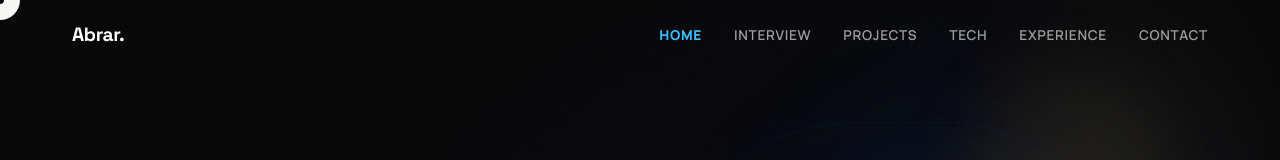
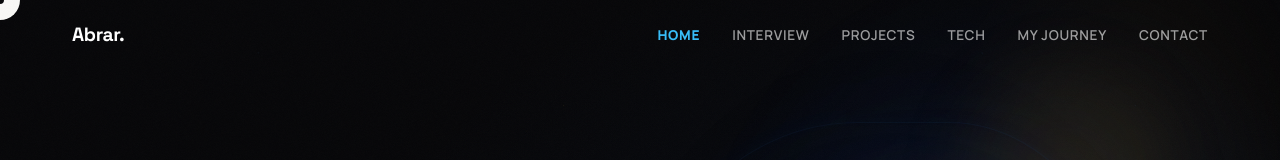
Before and after one commit to 11abrar11/My_Portfolio, a Next.js app: page / in a window 1280 px wide. Shown: the top 160 px of the page. Built offline with nearby package versions, Linux system fonts and the light colour scheme.

Commit message:
Fix navbar scrolling jumpiness and rename Experience to My Journey

```diff
--- a/src/components/Navbar/Navbar.tsx
+++ b/src/components/Navbar/Navbar.tsx
@@ -2,11 +2,13 @@
 
 import { useState, useEffect } from "react";
 import { Menu, X } from "lucide-react";
+import { useLenis } from "lenis/react";
 
 export function Navbar() {
   const [scrolled, setScrolled] = useState(false);
   const [activeSection, setActiveSection] = useState("");
   const [menuOpen, setMenuOpen] = useState(false);
+  const lenis = useLenis();
 
   useEffect(() => {
     const handleScroll = () => {
@@ -43,7 +45,11 @@ export function Navbar() {
     e.preventDefault();
     const target = document.getElementById(targetId);
     if (target) {
-      target.scrollIntoView({ behavior: "smooth" });
+      if (lenis) {
+        lenis.scrollTo(target);
+      } else {
+        target.scrollIntoView({ behavior: "smooth" });
+      }
       setMenuOpen(false); // Close menu when a link is clicked
     }
   };
@@ -76,7 +82,7 @@ export function Navbar() {
           <a href="#interview" onClick={(e) => handleScrollTo(e, "interview")} className={`navbar-link ${activeSection === "interview" ? "active" : ""}`}>Interview</a>
           <a href="#projects" onClick={(e) => handleScrollTo(e, "projects")} className={`navbar-link ${activeSection === "projects" ? "active" : ""}`}>Projects</a>
           <a href="#tech-stack" onClick={(e) => handleScrollTo(e, "tech-stack")} className={`navbar-link ${activeSection === "tech-stack" ? "active" : ""}`}>Tech</a>
-          <a href="#timeline" onClick={(e) => handleScrollTo(e, "timeline")} className={`navbar-link ${activeSection === "timeline" ? "active" : ""}`}>Experience</a>
+          <a href="#timeline" onClick={(e) => handleScrollTo(e, "timeline")} className={`navbar-link ${activeSection === "timeline" ? "active" : ""}`}>My Journey</a>
           <a href="#contact" onClick={(e) => handleScrollTo(e, "contact")} className={`navbar-link ${activeSection === "contact" ? "active" : ""}`}>Contact</a>
         </div>
       </div>
```
